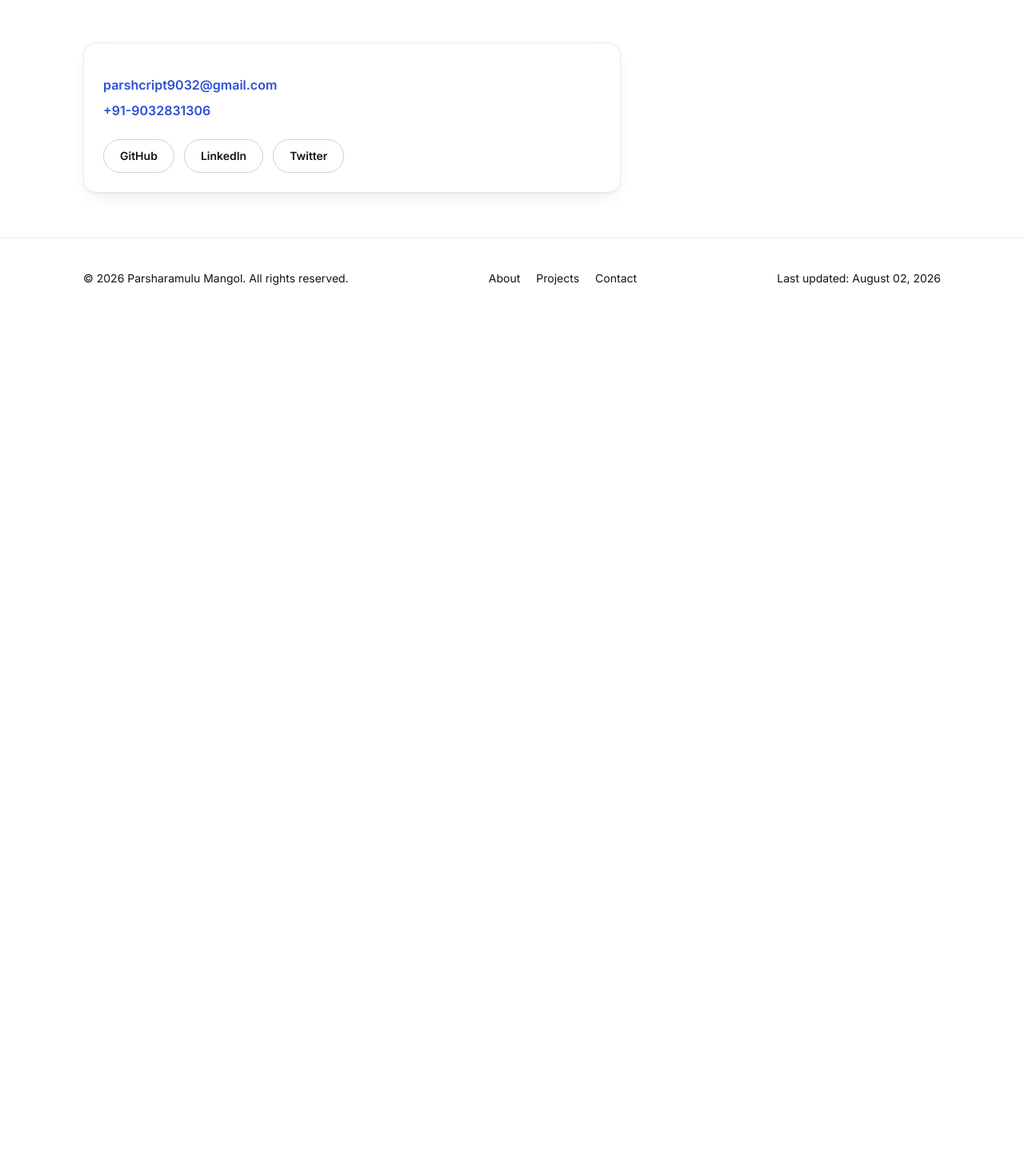
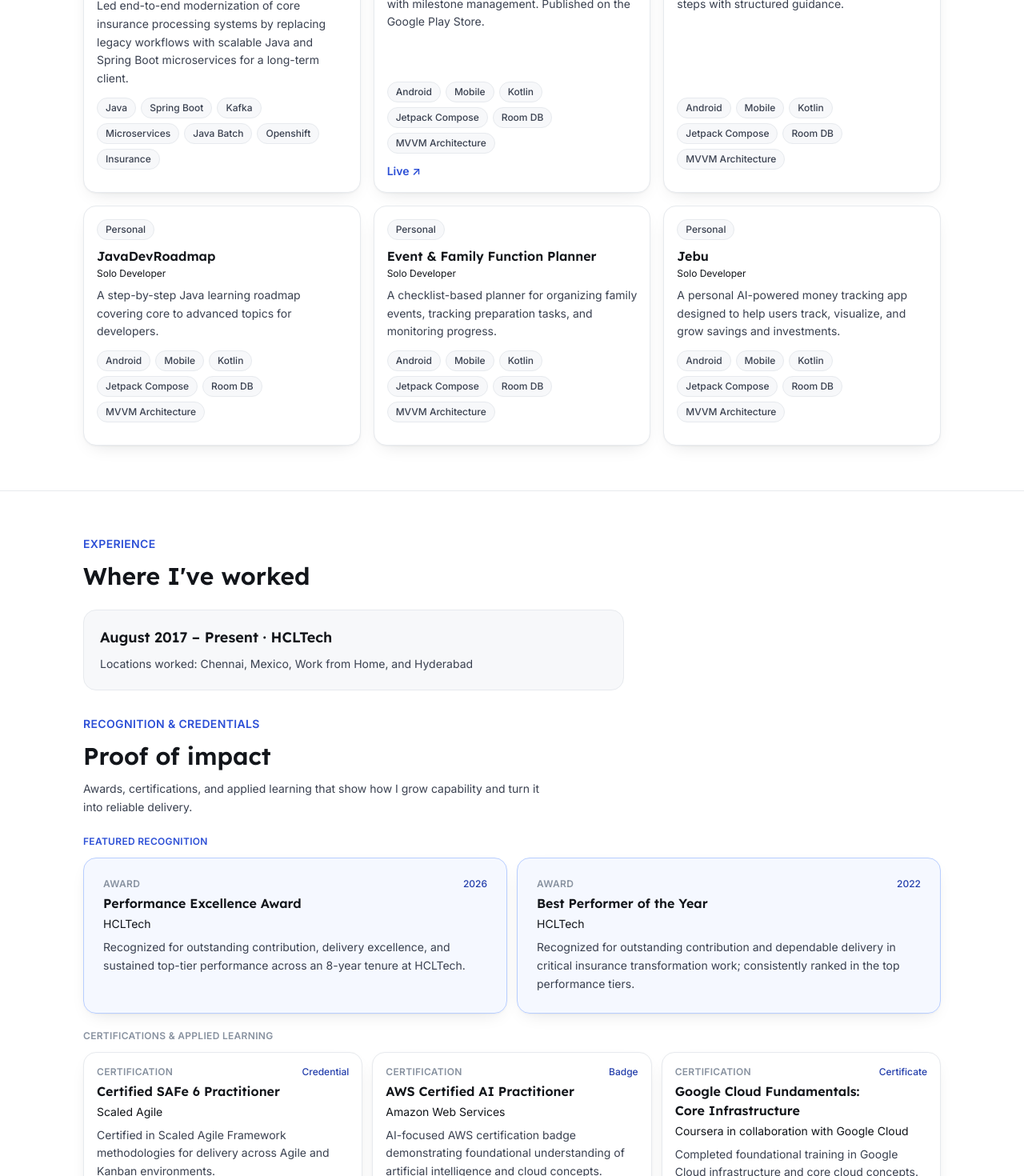
Before and after one commit to Parsha9032/ParshaPortfolio, a Next.js app: page / in a window 1280 px wide. Shown: the part 1330-2800 px from the top of the page at 80% size. Before the commit the page ends 1728 px from the top, so only its background shows below. Built offline with nearby package versions, Linux system fonts and the light colour scheme; no server answers.

Commit message:
feat: update portfolio content and homepage layout

```diff
--- a/data/experience.json
+++ b/data/experience.json
@@ -42,19 +42,116 @@
       "title": "Performance Excellence Award",
       "org": "HCLTech",
       "date": "2026",
-      "description": "Recognized for sustained delivery excellence and top-tier performance across 8+ years at HCLTech."
+      "category": "Award",
+      "featured": true,
+      "description": "Recognized for outstanding contribution, delivery excellence, and sustained top-tier performance across an 8-year tenure at HCLTech."
     },
     {
       "title": "Best Performer of the Year",
       "org": "HCLTech",
       "date": "2022",
-      "description": "Recognized for outstanding contribution and reliability in critical insurance transformation work."
+      "category": "Award",
+      "featured": true,
+      "description": "Recognized for outstanding contribution and dependable delivery in critical insurance transformation work; consistently ranked in the top performance tiers."
     },
     {
       "title": "Certified SAFe 6 Practitioner",
       "org": "Scaled Agile",
-      "date": "2024",
-      "description": "Certified in Scaled Agile Framework practices for delivery in Agile and Kanban environments."
+      "date": "Credential",
+      "category": "Certification",
+      "description": "Certified in Scaled Agile Framework methodologies for delivery across Agile and Kanban environments."
+    },
+    {
+      "title": "AWS Certified AI Practitioner",
+      "org": "Amazon Web Services",
+      "date": "Badge",
+      "category": "Certification",
+      "description": "AI-focused AWS certification badge demonstrating foundational understanding of artificial intelligence and cloud concepts.",
+      "links": [
+        {
+          "label": "AWS verification",
+          "url": "https://cp.certmetrics.com/amazon/en/public/verify/credential/aa181d4efa2d441e8e64bc0ea216dda2"
+        },
+        {
+          "label": "Credly badge",
+          "url": "https://www.credly.com/badges/293ab4d5-26b5-4a16-95f8-16666c9d744a"
+        }
+      ]
+    },
+    {
+      "title": "Google Cloud Fundamentals: Core Infrastructure",
+      "org": "Coursera in collaboration with Google Cloud",
+      "date": "Certificate",
+      "category": "Certification",
+      "description": "Completed foundational training in Google Cloud infrastructure and core cloud concepts.",
+      "links": [
+        {
+          "label": "View certificate",
+          "url": "https://coursera.org/account/accomplishments/verify/DNFQTVVV3QT4"
+        }
+      ]
+    },
+    {
+      "title": "Google Cloud & AI Skills",
+      "org": "Google Cloud",
+      "date": "Badges",
+      "category": "Certification",
+      "description": "Earned skills badges covering Google Cloud and AI learning paths.",
+      "links": [
+        {
+          "label": "View public profile",
+          "url": "https://www.skills.google/public_profiles/69d854fd-0c53-4c43-96db-81e62b1fd5d5"
+        }
+      ]
+    },
+    {
+      "title": "Technical Training Certifications",
+      "org": "ProgrammingHub",
+      "date": "Certificates",
+      "category": "Certification",
+      "description": "Completed technical certifications in Java, HTML, JavaScript, Python, and AWS cloud computing.",
+      "links": [
+        {
+          "label": "Java certificate",
+          "url": "https://storage.googleapis.com/programminghub/certificate%2F1607494383648.pdf"
+        },
+        {
+          "label": "HTML certificate",
+          "url": "https://storage.googleapis.com/programminghub/certificate%2F1597575681172.jpg"
+        },
+        {
+          "label": "JavaScript certificate",
+          "url": "https://storage.googleapis.com/programminghub/certificate%2F1679198133904.jpg"
+        },
+        {
+          "label": "Python certificate",
+          "url": "https://storage.googleapis.com/programminghub/certificate%2F1633509794556.jpg"
+        },
+        {
+          "label": "AWS Cloud certificate",
+          "url": "https://storage.googleapis.com/programminghub/certificate%2F1711214550694.jpg"
+        }
+      ]
+    },
+    {
+      "title": "SkillSoft Training Portfolio",
+      "org": "SkillSoft",
+      "date": "Multiple courses",
+      "category": "Professional development",
+      "description": "Completed multiple professional training courses to continuously strengthen technical and delivery capabilities.",
+      "links": [
+        {
+          "label": "View digital badges",
+          "url": "https://skillsoft.digitalbadges.skillsoft.com/profile/mangolparsharamulu438792/wallet"
+        }
+      ]
+    },
+    {
+      "title": "GenAI Agent Solutions",
+      "org": "Applied engineering initiatives",
+      "date": "Ongoing",
+      "category": "Applied AI",
+      "description": "Built practical GenAI workflows with Claude, OpenAI, Gemini, and MCP servers; created specialized agents for security vulnerability fixes, code quality and standards, Jira analysis, and technical documentation."
     }
   ]
 }
--- a/data/site.json
+++ b/data/site.json
@@ -1,7 +1,7 @@
 {
   "name": "Parsharamulu Mangol",
   "title": "Java • SpringBoot • Microservices • GenAI",
-  "summary": "Results-driven Technical Lead with 8+ years of experience building scalable Java and Spring Boot systems in the Life & Health Insurance domain.",
+  "summary": "Technical Lead specializing in Java, Spring Boot, microservices, and GenAI solutions for the Life & Health Insurance domain.",
   "location": "Hyderabad, India",
   "email": "parshcript9032@gmail.com",
   "phone": "+91-9032831306",
@@ -9,22 +9,30 @@
   "resumeLastUpdated": "2026-08-02",
   "social": {
     "github": "https://github.com/Parsha9032",
-    "linkedin": "https://www.linkedin.com/",
-    "twitter": "https://twitter.com/"
+    "linkedin": "https://www.linkedin.com/in/parsharamulu-mangol-a753683aa/",
+    "x": "https://x.com/Parshu9032"
   },
-  "bio": "Technical Lead at HCLTech with 8+ years of experience delivering Java, Spring Boot, and microservices-based solutions for Life & Health Insurance platforms. I have led modernization of legacy systems, integrated GenAI-assisted development workflows, and mentored teams in Agile and Kanban environments.",
+  "bio": "Technical Lead at HCLTech with 9+ years of experience designing Java, Spring Boot, and microservices solutions for Life & Health Insurance platforms. I have led 12 microservices, modernized 3 mainframe modules, migrated 9 legacy systems, and built practical GenAI workflows using Claude, OpenAI, Gemini, and MCP servers to improve engineering delivery.",
   "skills": {
     "technical": [
       "Java 17",
       "Spring Boot",
+      "Spring Batch",
+      "Java Batch (JSR-352)",
       "Microservices",
       "Kafka",
-      "GenAI / GitHub Copilot",
+      "SQL / Oracle",
+      "GenAI / Claude / OpenAI / Gemini",
+      "MCP Servers",
+      "AI / ML / DL",
+      "GCP Fundamentals",
       "AWS Fundamentals",
       "OpenShift",
       "Docker",
       "Angular",
       "React",
+      "HTML / CSS / JavaScript",
+      "COBOL / JCL / DB2",
       "Mainframe modernization",
       "ETL / DataStage"
     ],
--- a/src/components/Contact.jsx
+++ b/src/components/Contact.jsx
@@ -3,7 +3,7 @@ import site from '../../data/site.json';
 const SOCIAL_LINKS = [
   { key: 'github', label: 'GitHub' },
   { key: 'linkedin', label: 'LinkedIn' },
-  { key: 'twitter', label: 'Twitter' },
+  { key: 'x', label: 'X.com' },
 ];
 
 export default function Contact() {
--- a/src/components/Experience.jsx
+++ b/src/components/Experience.jsx
@@ -13,64 +13,96 @@ export default function Experience() {
             Where I've worked
           </h2>
 
-          <ol className="mt-6 space-y-6 border-l border-ink-200 pl-6 dark:border-ink-700">
-            {data.experience.map((job) => (
-              <li key={`${job.role}-${job.start}`} className="relative">
-                <span
-                  className="absolute -left-[1.94rem] top-1.5 h-3 w-3 rounded-full border-2 border-white bg-brand-500 dark:border-ink-950"
-                  aria-hidden="true"
-                />
-                <p className="text-xs font-medium uppercase tracking-wide text-ink-400 dark:text-ink-500">
-                  {formatRange(job.start, job.end)}
+          <div className="mt-6 rounded-2xl border border-ink-100 bg-ink-50 p-5 dark:border-ink-700 dark:bg-ink-900">
+            <p className="font-display text-lg font-semibold text-ink-900 dark:text-white">
+              August 2017 – Present · HCLTech
             </p>
-                <h3 className="mt-1 font-display text-lg font-semibold text-ink-900 dark:text-white">
-                  {job.role} · {job.org}
-                </h3>
-                <p className="text-sm text-ink-500 dark:text-ink-400">{job.location}</p>
-                <ul className="mt-3 list-disc space-y-1.5 pl-5 text-sm leading-relaxed text-ink-600 dark:text-ink-300">
-                  {job.highlights.map((h) => (
-                    <li key={h}>{h}</li>
+            <p className="mt-2 text-sm leading-relaxed text-ink-600 dark:text-ink-300">
+              Locations worked: Chennai, Mexico, Work from Home, and Hyderabad
+            </p>
+          </div>
+        </div>
+
+        <div className="lg:col-span-2">
+          <p className="eyebrow mb-3">Recognition & credentials</p>
+          <h2 className="font-display text-2xl font-semibold text-ink-900 sm:text-3xl dark:text-white">
+            Proof of impact
+          </h2>
+          <p className="mt-3 max-w-prose text-sm leading-relaxed text-ink-600 dark:text-ink-300">
+            Awards, certifications, and applied learning that show how I grow capability and turn it
+            into reliable delivery.
+          </p>
+
+          <div className="mt-6 space-y-5">
+            <div id="achievements" className="scroll-mt-20">
+              <p className="text-xs font-semibold uppercase tracking-wide text-brand-600 dark:text-brand-300">
+                Featured recognition
+              </p>
+              <ul className="mt-3 grid gap-3 sm:grid-cols-2">
+                {data.achievements
+                  .filter((achievement) => achievement.featured)
+                  .map((achievement) => (
+                    <AchievementCard key={achievement.title} achievement={achievement} featured />
                   ))}
               </ul>
-              </li>
-            ))}
-          </ol>
             </div>
 
-        <div>
-          <h3 className="text-sm font-semibold uppercase tracking-wide text-ink-400 dark:text-ink-500">
-            Awards & certifications
-          </h3>
-          <ul className="mt-4 space-y-4">
-            {data.achievements.map((a) => (
-              <li key={a.title} className="card p-5">
-                <p className="text-xs font-medium uppercase tracking-wide text-ink-400 dark:text-ink-500">
-                  {a.date}
+            <div id="certifications" className="scroll-mt-20">
+              <p className="text-xs font-semibold uppercase tracking-wide text-ink-400 dark:text-ink-500">
+                Certifications & applied learning
               </p>
-                <p className="mt-1 font-display font-semibold text-ink-900 dark:text-white">
-                  {a.title}
-                </p>
-                <p className="text-sm text-ink-500 dark:text-ink-400">{a.org}</p>
-                <p className="mt-2 text-sm leading-relaxed text-ink-600 dark:text-ink-300">
-                  {a.description}
-                </p>
-              </li>
+              <ul className="mt-3 grid gap-3 sm:grid-cols-2 xl:grid-cols-3">
+                {data.achievements
+                  .filter((achievement) => !achievement.featured)
+                  .map((achievement) => (
+                    <AchievementCard key={achievement.title} achievement={achievement} />
                   ))}
               </ul>
+            </div>
+          </div>
         </div>
       </div>
     </section>
   );
 }
 
-function formatRange(start, end) {
-  const format = (v) => {
-    if (v === 'Present') return 'Present';
-    const [year, month] = v.split('-');
-    return new Date(Number(year), Number(month) - 1).toLocaleDateString('en-US', {
-      month: 'short',
-      year: 'numeric',
-    });
-  };
-  return `${format(start)} — ${format(end)}`;
+function AchievementCard({ achievement, featured = false }) {
+  return (
+    <li
+      className={`card ${featured ? 'border-brand-200 bg-brand-50/60 dark:border-brand-800 dark:bg-brand-900/20' : 'p-4'}`}
+    >
+      <div className="flex items-start justify-between gap-4">
+        <div>
+          <p className="text-xs font-semibold uppercase tracking-wide text-ink-400 dark:text-ink-500">
+            {achievement.category}
+          </p>
+          <p className="mt-1 font-display font-semibold text-ink-900 dark:text-white">
+            {achievement.title}
+          </p>
+        </div>
+        <span className="shrink-0 text-right text-xs font-medium text-brand-700 dark:text-brand-300">
+          {achievement.date}
+        </span>
+      </div>
+      <p className="mt-1 text-sm text-ink-500 dark:text-ink-400">{achievement.org}</p>
+      <p className="mt-2 text-sm leading-relaxed text-ink-600 dark:text-ink-300">
+        {achievement.description}
+      </p>
+      {achievement.links?.length ? (
+        <div className="mt-3 flex flex-wrap gap-x-4 gap-y-2">
+          {achievement.links.map((link) => (
+            <a
+              key={link.url}
+              href={link.url}
+              target="_blank"
+              rel="noreferrer"
+              className="text-sm font-semibold text-brand-700 underline decoration-brand-300 underline-offset-4 transition-colors hover:text-brand-900 dark:text-brand-300 dark:decoration-brand-700 dark:hover:text-brand-200"
+            >
+              {link.label} <span aria-hidden="true">-&gt;</span>
+            </a>
+          ))}
+        </div>
+      ) : null}
+    </li>
+  );
 }
--- a/src/pages/index.js
+++ b/src/pages/index.js
@@ -19,7 +19,9 @@ export default function Home() {
 
       <main id="main-content">
         <Hero />
+        <About />
         <Projects />
+        <Experience />
         <Contact />
       </main>
 
```
Also changed, not shown: eslint.config.js (deleted, +0 -12 lines), src/components/Hero.jsx (+14 -5 lines). Lines whose indentation alone changed are shown as unchanged.
